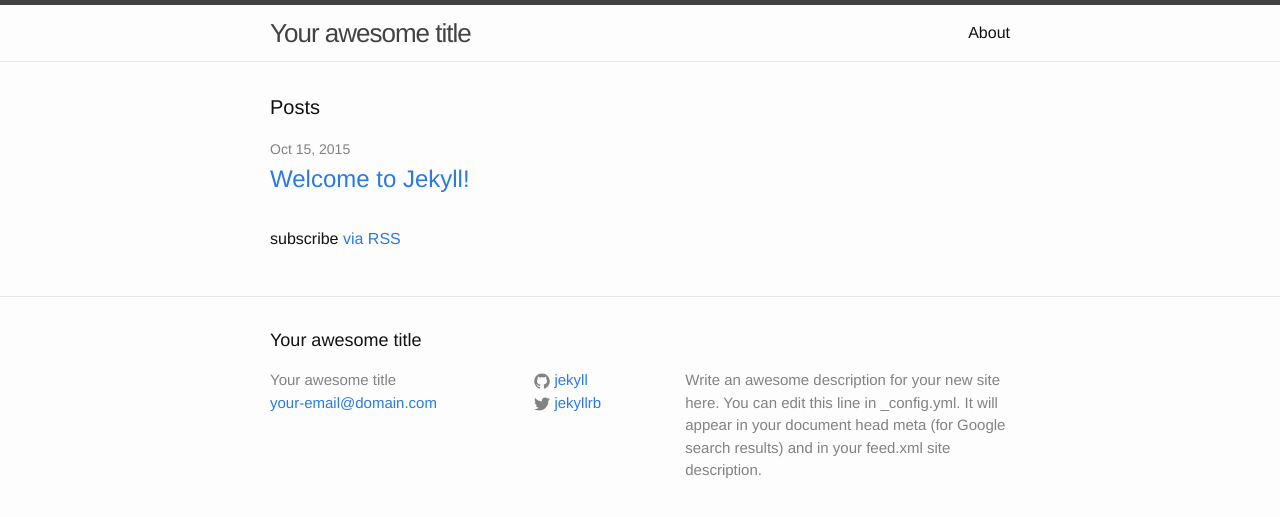
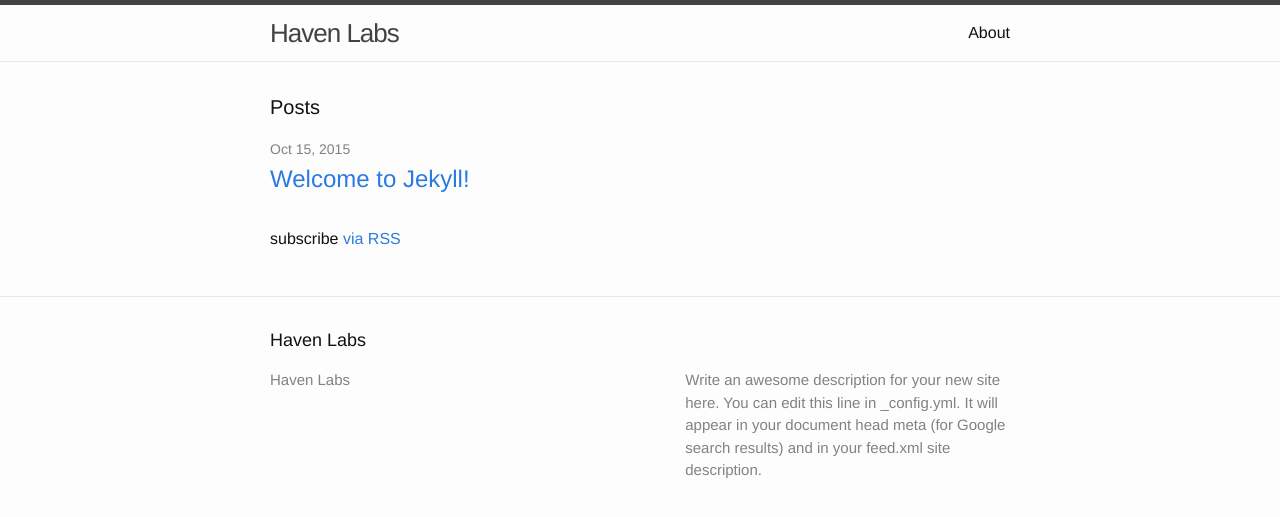
Before and after one commit to thewellington/havenlabs-web, a Jekyll site: the page built from index.html, in a window 1280 px wide. Shown: the top 517 px of the page. Built offline with Jekyll 4.4.1, drawn with Linux system fonts in a browser that asks for light colours.

Commit message:
adjusting config.yml
Signed-off-by: W. S. Wellington <bill@wellingtonnet.net>

```diff
--- a/_config.yml
+++ b/_config.yml
@@ -1,14 +1,14 @@
 # Site settings
-title: Your awesome title
-email: your-email@domain.com
+title: Haven Labs
+#email: your-email@domain.com
 description: > # this means to ignore newlines until "baseurl:"
   Write an awesome description for your new site here. You can edit this
   line in _config.yml. It will appear in your document head meta (for
   Google search results) and in your feed.xml site description.
 baseurl: "" # the subpath of your site, e.g. /blog/
-url: "http://yourdomain.com" # the base hostname & protocol for your site
-twitter_username: jekyllrb
-github_username:  jekyll
+url: "http://havenlabs.org" # the base hostname & protocol for your site
+#twitter_username: jekyllrb
+#github_username:  jekyll
 
 # Build settings
 markdown: kramdown
```
